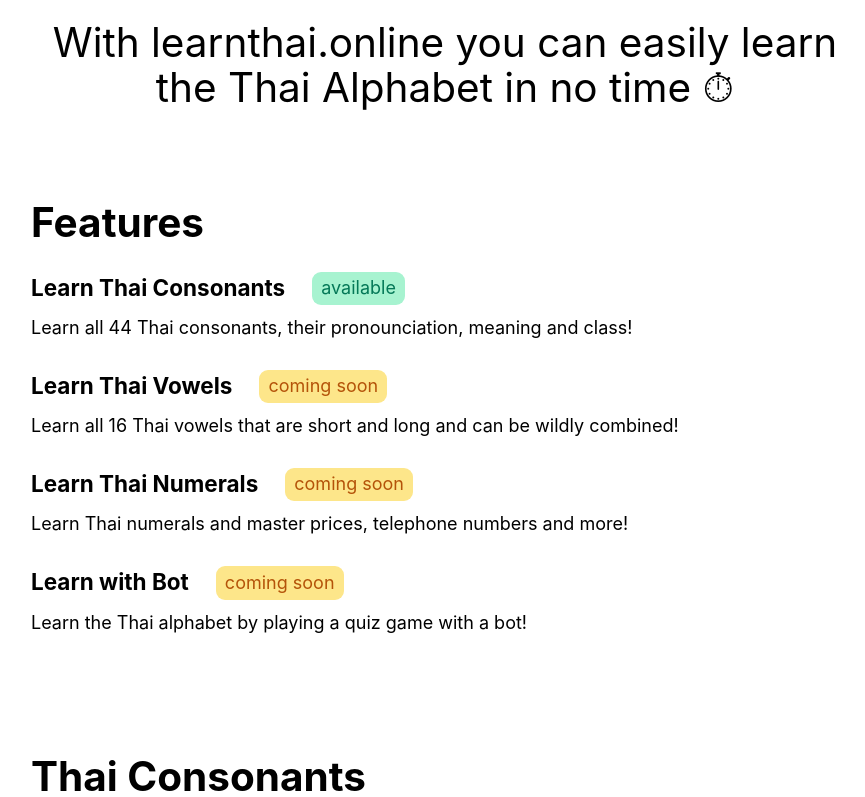
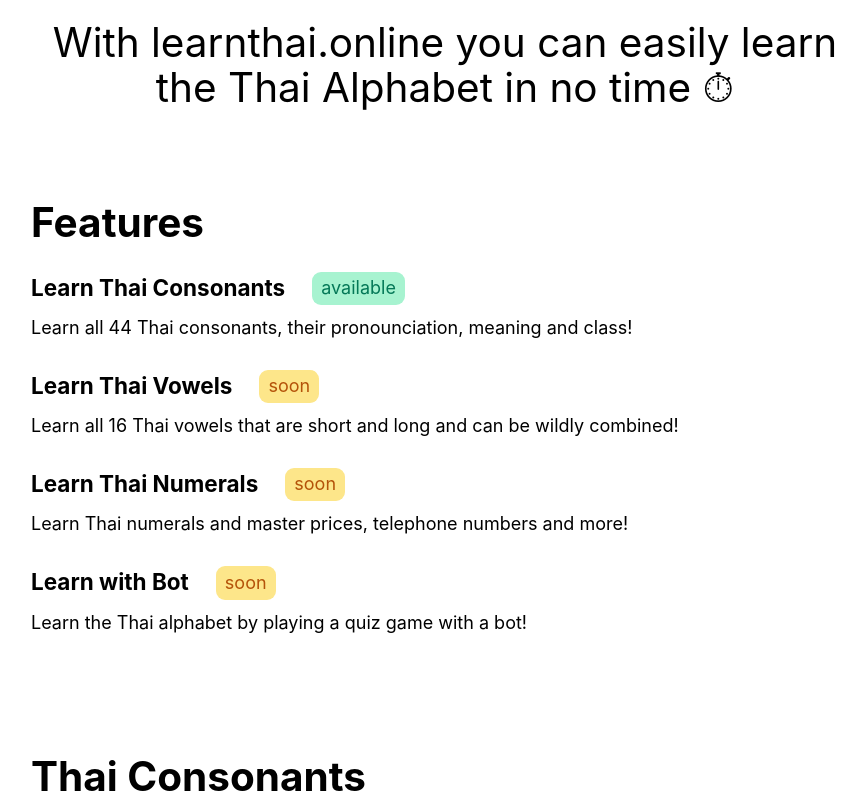
Before and after one commit to cheyer/learn-thai-online, a Next.js app: page / in a window 1280 px wide. Shown: the part 385-1182 px from the top of the page, without its empty margins (195-1060 px from the left). Built offline with nearby package versions, Linux system fonts and the light colour scheme.

Commit message:
fix: fix long text

```diff
--- a/components/Header/index.tsx
+++ b/components/Header/index.tsx
@@ -43,11 +43,11 @@
       </div>
       <p>Learn Thai Vowels</p>
       <div className="flex">
-        <Badge type="warning">coming soon</Badge>
+        <Badge type="warning">soon</Badge>
       </div>
       <p>Learn Thai Numbers</p>
       <div className="flex">
-        <Badge type="warning">coming soon</Badge>
+        <Badge type="warning">soon</Badge>
       </div> */}
       <h2 className="text-4xl font-bold mb-6">Features</h2>
       <Feature
@@ -58,19 +58,19 @@
       />
       <Feature
         headline="Learn Thai Vowels"
-        badgeText="coming soon"
+        badgeText="soon"
         description="Learn all 16 Thai vowels that are short and long and can be wildly combined!"
         badgeType="warning"
       />
       <Feature
         headline="Learn Thai Numerals"
-        badgeText="coming soon"
+        badgeText="soon"
         description="Learn Thai numerals and master prices, telephone numbers and more!"
         badgeType="warning"
       />
       <Feature
         headline="Learn with Bot"
-        badgeText="coming soon"
+        badgeText="soon"
         description="Learn the Thai alphabet by playing a quiz game with a bot!"
         badgeType="warning"
       />
```
